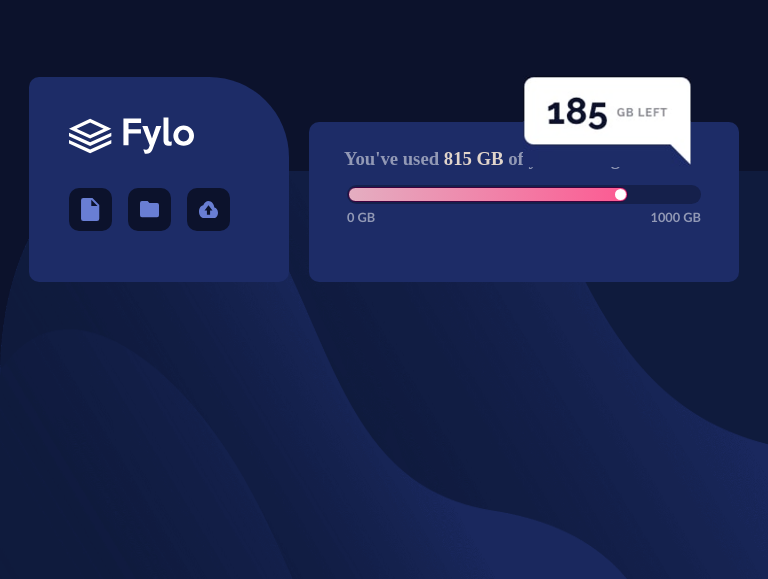
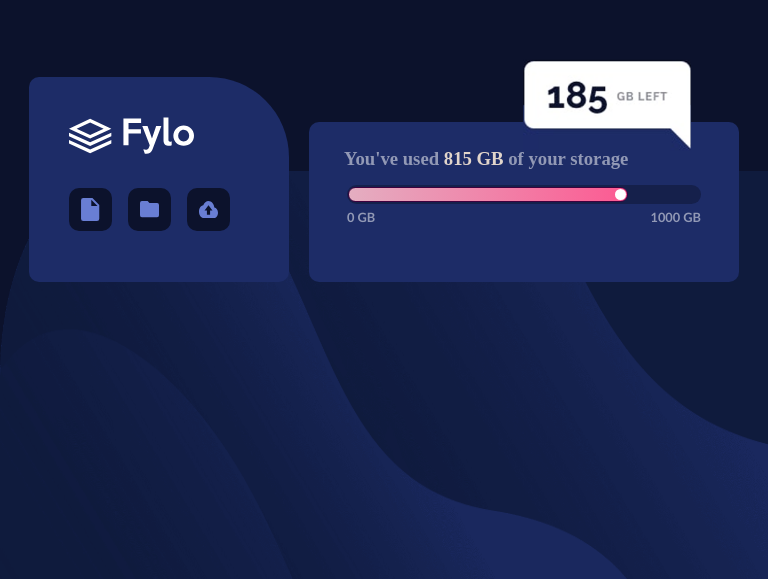
Before and after one commit to Ryoiki-Tenkai-Realm/Fylo, a plain HTML site: page index.html in a window 768 px wide. Shown: the part 221-800 px from the top of the page. Drawn offline with Linux system fonts and the light colour scheme; a web font is replaced by a local one.

Commit message:
Update style.css

```diff
--- a/style.css
+++ b/style.css
@@ -260,7 +260,7 @@
     }
 
     .floating-section {
-        top: 37%;
+        top: 35%;
         right: 10%;
     }
 }
```
